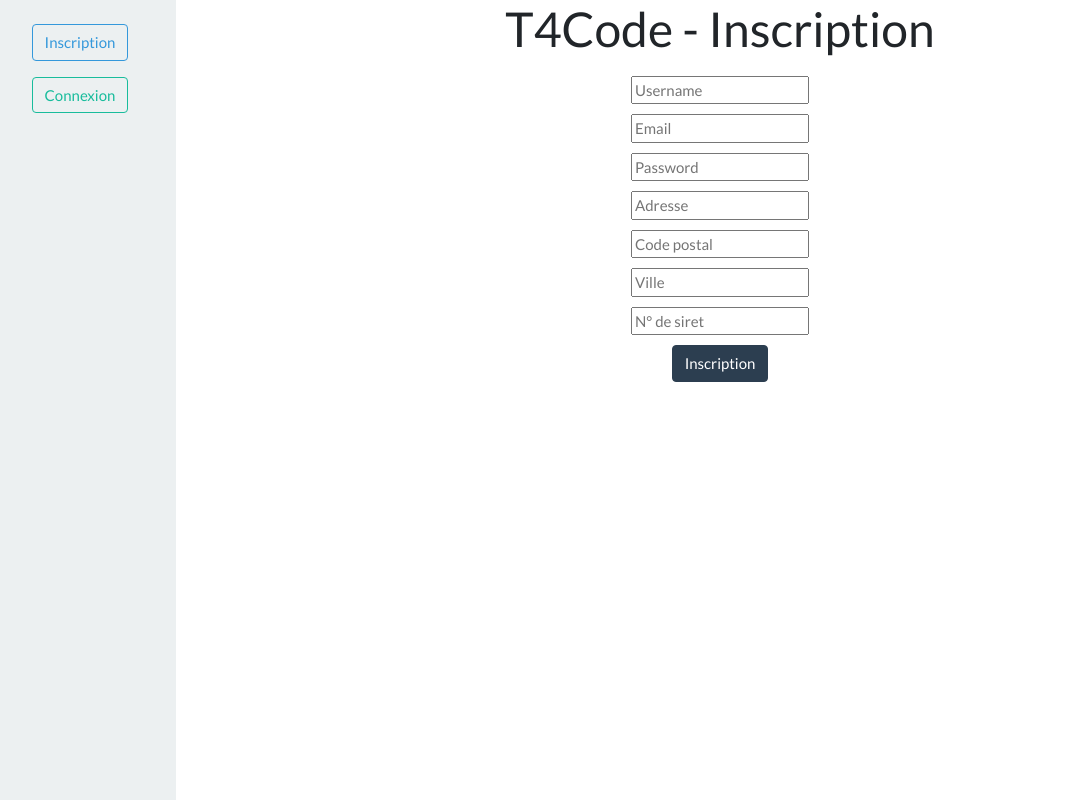
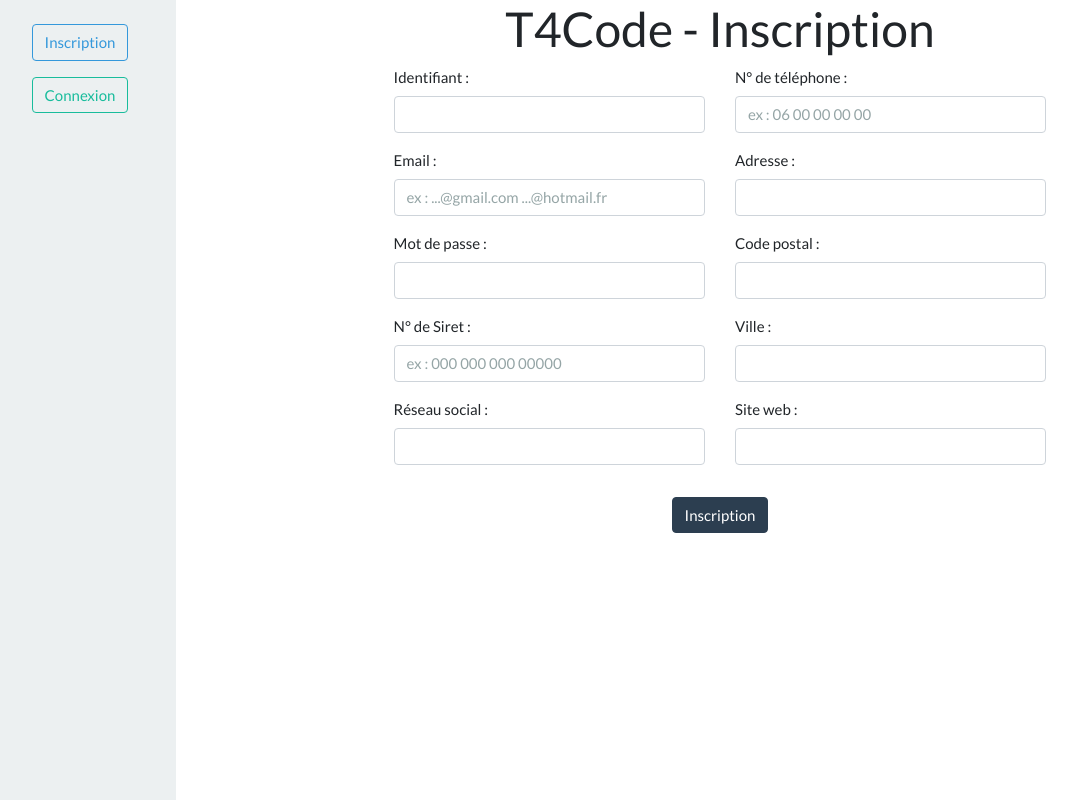
Before and after one commit to ThomasDubernet/PDFGenerator, a PHP site: page /index.php?controller=user&task=sign in a window 1280 px wide. Shown: the whole page, without its empty margins (16-1093 px from the left). Run offline with PHP 8.4, Linux system fonts and the light colour scheme.

Commit message:
edit sign user

```diff
--- a/librairies/controllers/User.php
+++ b/librairies/controllers/User.php
@@ -91,7 +91,22 @@ class User extends Controller {
             $siret = $_POST['siret'];
         }
 
-        $this->model->insert($username, $email, $password, $adresse, $zip, $ville, $siret);
+        $site = null;
+        if(!empty($_POST['site'])){
+            $site = $_POST['site'];
+        }
+
+        $number = null;
+        if(!empty($_POST['number'])){
+            $number = $_POST['number'];
+        }
+
+        $social = null;
+        if(!empty($_POST['social'])){
+            $social = $_POST['social'];
+        }
+
+        $this->model->insert($username, $email, $password, $adresse, $zip, $ville, $siret, $site, $number, $social);
 
         \Http::redirect("index.php?controller=user&task=login");
     }
--- a/librairies/models/User.php
+++ b/librairies/models/User.php
@@ -14,9 +14,9 @@ class User extends Model {
      * @param string $password
      * @return void
      */
-    public function insert(string $username, string $email, string $password, string $adresse, int $zip, string $ville, int $siret): void{
-        $query = $this->pdo->prepare('INSERT INTO users SET username = :username, email = :email, password = :password, adresse = :adresse, zip = :zip, ville = :ville, siret = :siret');
-        $query->execute(compact('username', 'email', 'password', 'adresse', 'zip', 'ville', 'siret'));
+    public function insert(string $username, string $email, string $password, string $adresse, int $zip, string $ville, int $siret, string $number, string $site, string $social): void{
+        $query = $this->pdo->prepare('INSERT INTO users SET username = :username, email = :email, password = :password, adresse = :adresse, zip = :zip, ville = :ville, siret = :siret, number = :number, site = :site, social = :social');
+        $query->execute(compact('username', 'email', 'password', 'adresse', 'zip', 'ville', 'siret', 'number', 'site', 'social'));
     }
 
 /**
--- a/style.css
+++ b/style.css
@@ -50,14 +50,14 @@ section{
 }
 
 /* Formulaires */
-.form-group{
-    margin: 10px 0;
-}
 .form-connexion{
     display: flex;
     flex-direction: column;
     align-items: center;
     justify-content: center;
+}
+.form-connexion form {
+    width: 60%;
 }
 .box-form{
     display: flex;
--- a/templates/dashboard/add-devis.html.php
+++ b/templates/dashboard/add-devis.html.php
@@ -38,7 +38,8 @@
     try{
         $pdf = new Html2Pdf('p', 'A4', 'fr');
         $pdf->writeHTML($content);
-        $pdf->output('test.pdf');
+        die($content);
+        // $pdf->output('test.pdf');
     }
     catch(Html2PdfException $e){
         die($e);
--- a/templates/sign.html.php
+++ b/templates/sign.html.php
@@ -3,31 +3,57 @@
     <h1>T4Code - Inscription</h1>
 
     <form action="index.php?controller=user&task=insert" method="POST">
-        <div class="form-group">
-            <input type="text" name="username" placeholder="Username" />
-        </div>
-        <div class="form-group">
-            <input type="email" name="email" placeholder="Email" />
-        </div>
-        <div class="form-group">
-            <input type="password" name="password" placeholder="Password" />
+        <div class="row">
+            <div class="col-6">
+                <div class="form-group">
+                    <label for="username">Identifiant :</label>
+                    <input class="form-control" type="text" name="username"  />
+                </div>
+                <div class="form-group">
+                    <label for="email">Email :</label>
+                    <input class="form-control" type="email" name="email" placeholder="ex : ...@gmail.com ...@hotmail.fr" />
+                </div>
+                <div class="form-group">
+                    <label for="password">Mot de passe :</label>
+                    <input class="form-control" type="password" name="password"  />
+                </div>
+                <div class="form-group">
+                    <label for="siret">N° de Siret :</label>
+                    <input class="form-control" type="text" name="siret" placeholder="ex : 000 000 000 00000" />
+                </div>
+                <div class="form-group">
+                    <label for="social">Réseau social :</label>
+                    <input class="form-control" type="text" name="social" />
+                </div>
+            </div>
+
+            <div class="col-6">
+                <div class="form-group">
+                    <label for="number">N° de téléphone :</label>
+                    <input class="form-control" type="text" name="number" placeholder="ex : 06 00 00 00 00" />
+                </div>
+                <div class="form-group">
+                    <label for="adresse">Adresse :</label>
+                    <input class="form-control" type="text" name="adresse"  />
+                </div>
+                <div class="form-group">
+                    <label for="zip">Code postal :</label>
+                    <input class="form-control" type="text" name="zip" />
+                </div>
+                <div class="form-group">
+                    <label for="ville">Ville :</label>
+                    <input class="form-control" type="text" name="ville"  />
+                </div>
+                <div class="form-group">
+                    <label for="site">Site web :</label>
+                    <input class="form-control" type="text" name="site" />
+                </div>
+            </div>
         </div>
         <!-- <div class="form-group">
-            <input type="password" name="pass2" placeholder="Confirm password" />
+            <input class="form-control" type="password" name="pass2" password" />
         </div> -->
-        <div class="form-group">
-            <input type="text" name="adresse" placeholder="Adresse" />
-        </div>
-        <div class="form-group">
-            <input type="text" name="zip" placeholder="Code postal" />
-        </div>
-        <div class="form-group">
-            <input type="text" name="ville" placeholder="Ville" />
-        </div>
-        <div class="form-group">
-            <input type="text" name="siret" placeholder="N° de siret" />
-        </div>
-        <div class="d-flex justify-content-center">
+        <div class="d-flex justify-content-center mt-3">
             <button type="submit" class="btn btn-primary" name="submit">Inscription</button>
         </div>
     </form>
```
